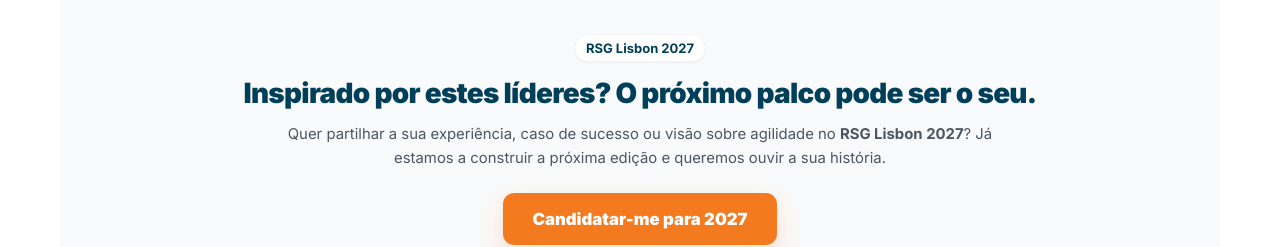
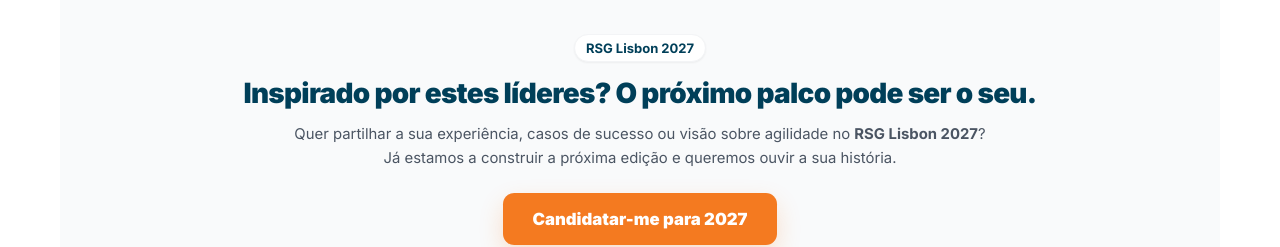
Before and after one commit to tugagilportugal-star/rsg2026, a React (Vite) app: page / in a window 1280 px wide. Shown: the part 7960-8207 px from the top of the page. Built offline with nearby package versions, Linux system fonts and the light colour scheme; no server answers.

Commit message:
test: implementar faixa Call for Speakers 2027 para validação

```diff
--- a/sections/Speakers.tsx
+++ b/sections/Speakers.tsx
@@ -199,10 +199,11 @@ export const Speakers: React.FC = () => {
   </h3>
 
   {/* Reduzimos o tamanho do texto e a margem */}
-  <p className="text-gray-600 text-base mb-6 max-w-3xl mx-auto leading-relaxed">
-    Quer partilhar a sua experiência, caso de sucesso ou visão sobre agilidade no <strong>RSG Lisbon 2027</strong>?
-    Já estamos a construir a próxima edição e queremos ouvir a sua história.
-  </p>
+ <p className="text-gray-600 text-base mb-6 max-w-3xl mx-auto leading-relaxed">
+  Quer partilhar a sua experiência, casos de sucesso ou visão sobre agilidade no <strong>RSG Lisbon 2027</strong>?
+  <br />
+  Já estamos a construir a próxima edição e queremos ouvir a sua história.
+</p>
 
   {/* Reduzimos o botão ligeiramente */}
   <a
```
